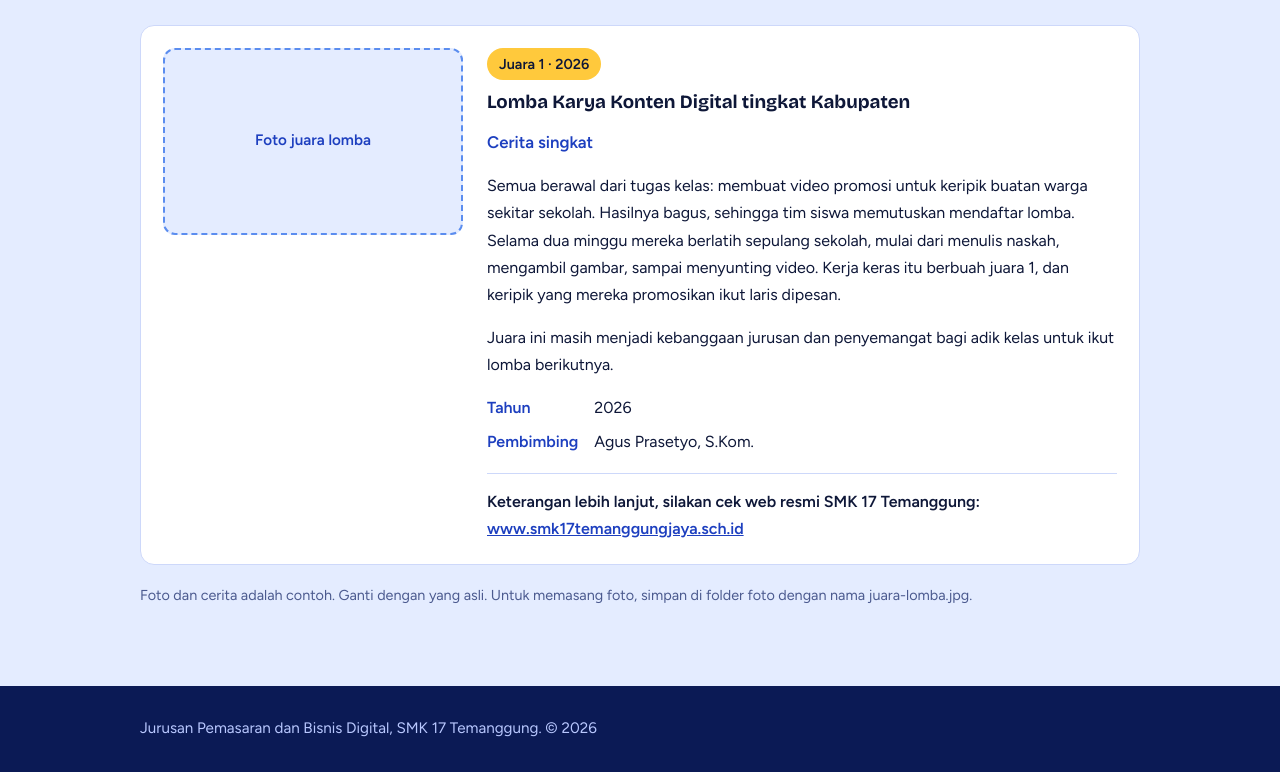
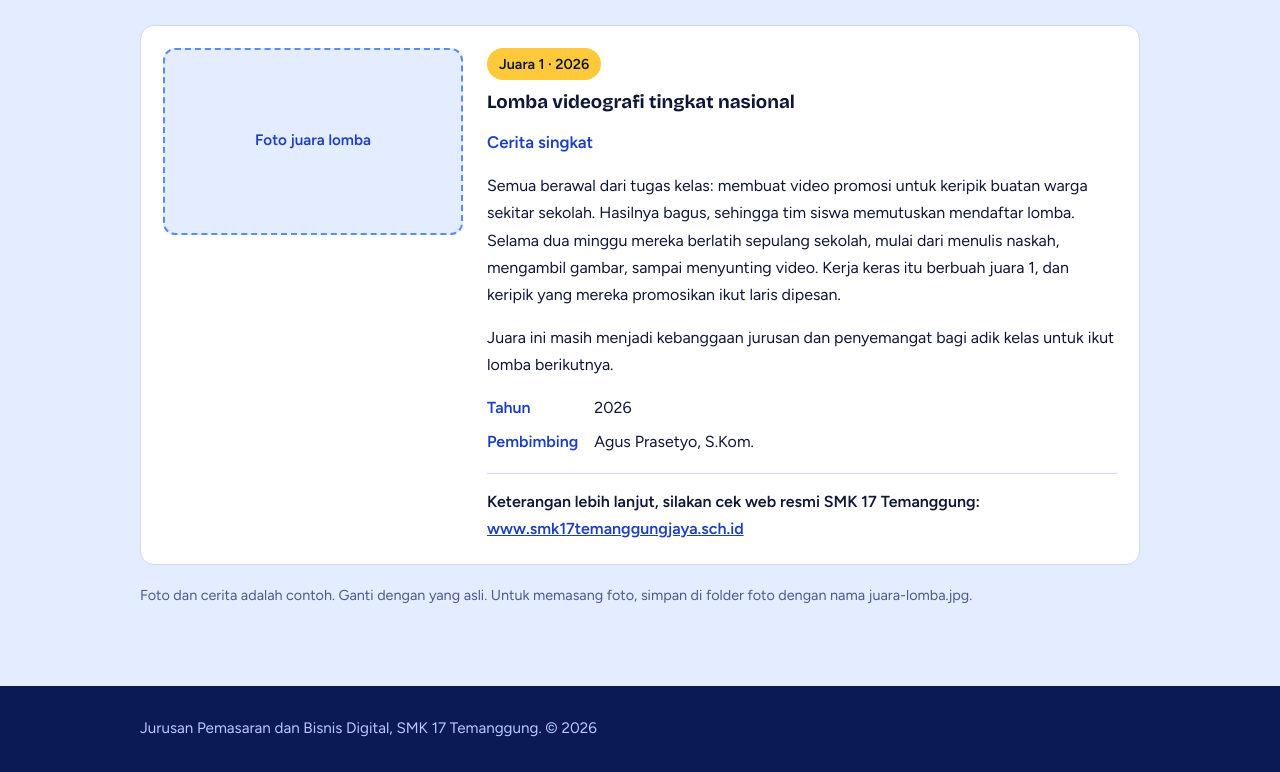
Before and after one commit to wibi26/nah1010.github.io, a plain HTML site: page index.html in a window 1280 px wide. Shown: the part 4868-5640 px from the top of the page. Drawn offline with nearby package versions, Linux system fonts and the light colour scheme.

Commit message:
Update competition title in index.html

```diff
--- a/index.html
+++ b/index.html
@@ -145,7 +145,7 @@ section.blok{padding:48px 0}
 <div class="foto"><span>Foto juara lomba</span><img src="foto/juara-lomba.jpg" alt="Foto juara lomba" onerror="this.remove()"></div>
 <div>
 <span class="badge">Juara 1 &middot; 2026</span>
-<h3>Lomba Karya Konten Digital tingkat Kabupaten</h3>
+<h3>Lomba videografi tingkat nasional</h3>
 <h4>Cerita singkat</h4>
 <p>Semua berawal dari tugas kelas: membuat video promosi untuk keripik buatan warga sekitar sekolah. Hasilnya bagus, sehingga tim siswa memutuskan mendaftar lomba. Selama dua minggu mereka berlatih sepulang sekolah, mulai dari menulis naskah, mengambil gambar, sampai menyunting video. Kerja keras itu berbuah juara 1, dan keripik yang mereka promosikan ikut laris dipesan.</p>
 <p>Juara ini masih menjadi kebanggaan jurusan dan penyemangat bagi adik kelas untuk ikut lomba berikutnya.</p>
```
